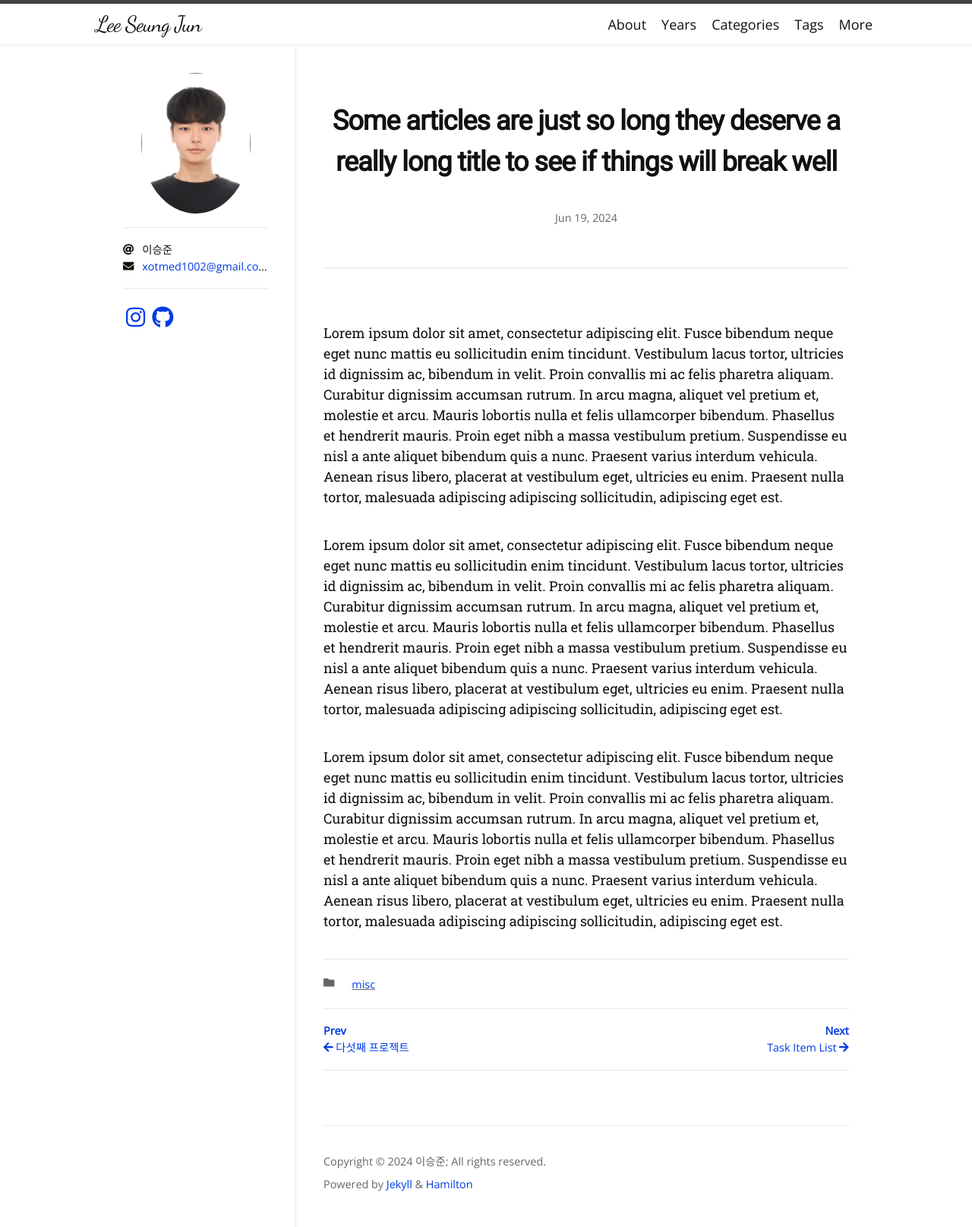
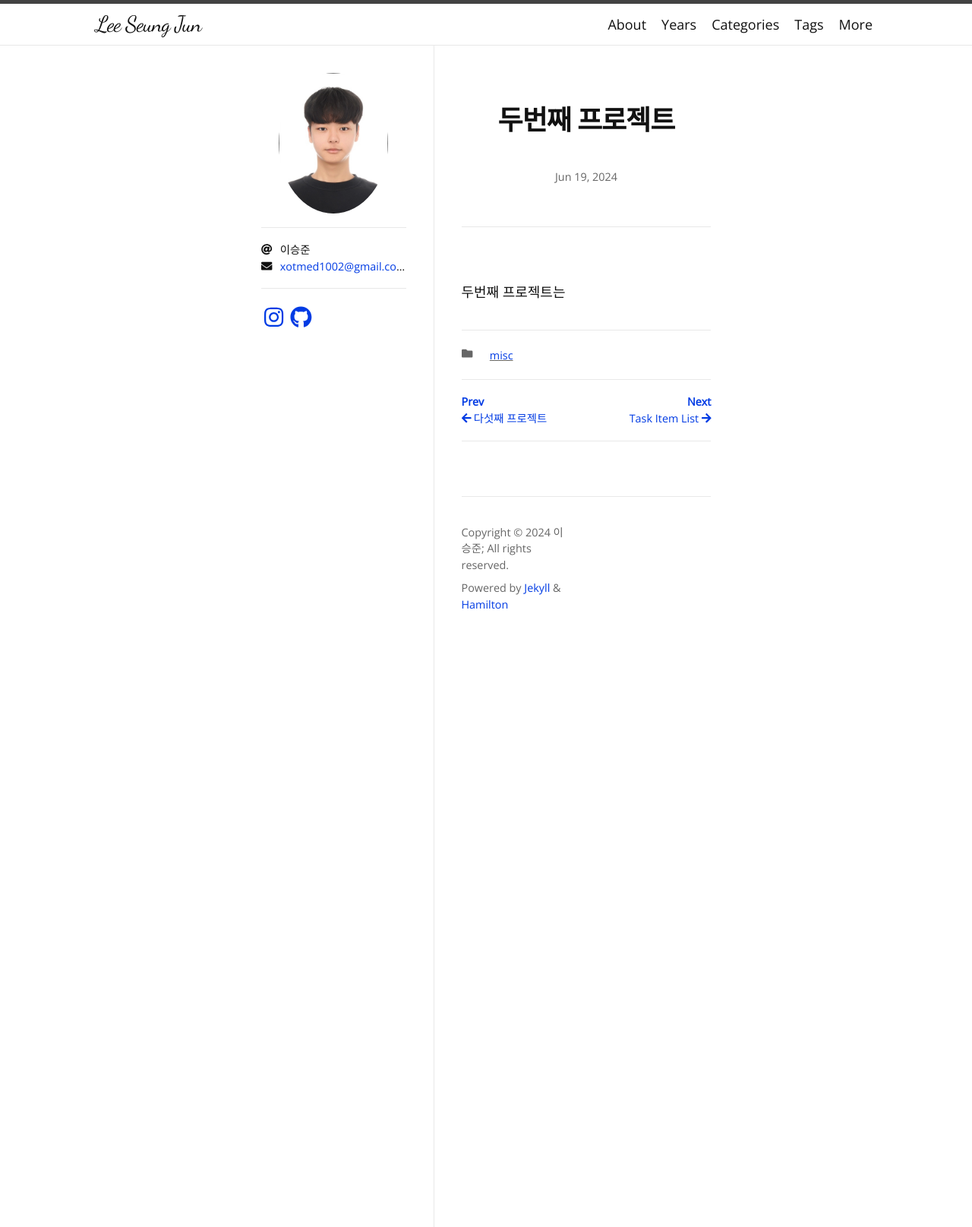
Before and after one commit to MooTo2002/MooTo2002.github.io, a Jekyll site: the page built from _posts/2024-06-19-두번째 프로젝트.md, in a window 1280 px wide. Shown: the whole page at 76% size. Built offline with Jekyll 4.4.1, drawn with Linux system fonts in a browser that asks for light colours; nearby versions of some CDN libraries; some web fonts are replaced.

Commit message:
Update 2024-06-19-두번째 프로젝트.md

```diff
--- a/_posts/2024-06-19-두번째 프로젝트.md
+++ b/_posts/2024-06-19-두번째 프로젝트.md
@@ -1,11 +1,6 @@
 ---
 layout: post
-title: "Some articles are just so long they deserve a really long title to see if things will break well"
+title: "두번째 프로젝트"
 categories: misc
 ---
-
-Lorem ipsum dolor sit amet, consectetur adipiscing elit. Fusce bibendum neque eget nunc mattis eu sollicitudin enim tincidunt. Vestibulum lacus tortor, ultricies id dignissim ac, bibendum in velit. Proin convallis mi ac felis pharetra aliquam. Curabitur dignissim accumsan rutrum. In arcu magna, aliquet vel pretium et, molestie et arcu. Mauris lobortis nulla et felis ullamcorper bibendum. Phasellus et hendrerit mauris. Proin eget nibh a massa vestibulum pretium. Suspendisse eu nisl a ante aliquet bibendum quis a nunc. Praesent varius interdum vehicula. Aenean risus libero, placerat at vestibulum eget, ultricies eu enim. Praesent nulla tortor, malesuada adipiscing adipiscing sollicitudin, adipiscing eget est.
-
-Lorem ipsum dolor sit amet, consectetur adipiscing elit. Fusce bibendum neque eget nunc mattis eu sollicitudin enim tincidunt. Vestibulum lacus tortor, ultricies id dignissim ac, bibendum in velit. Proin convallis mi ac felis pharetra aliquam. Curabitur dignissim accumsan rutrum. In arcu magna, aliquet vel pretium et, molestie et arcu. Mauris lobortis nulla et felis ullamcorper bibendum. Phasellus et hendrerit mauris. Proin eget nibh a massa vestibulum pretium. Suspendisse eu nisl a ante aliquet bibendum quis a nunc. Praesent varius interdum vehicula. Aenean risus libero, placerat at vestibulum eget, ultricies eu enim. Praesent nulla tortor, malesuada adipiscing adipiscing sollicitudin, adipiscing eget est.
-
-Lorem ipsum dolor sit amet, consectetur adipiscing elit. Fusce bibendum neque eget nunc mattis eu sollicitudin enim tincidunt. Vestibulum lacus tortor, ultricies id dignissim ac, bibendum in velit. Proin convallis mi ac felis pharetra aliquam. Curabitur dignissim accumsan rutrum. In arcu magna, aliquet vel pretium et, molestie et arcu. Mauris lobortis nulla et felis ullamcorper bibendum. Phasellus et hendrerit mauris. Proin eget nibh a massa vestibulum pretium. Suspendisse eu nisl a ante aliquet bibendum quis a nunc. Praesent varius interdum vehicula. Aenean risus libero, placerat at vestibulum eget, ultricies eu enim. Praesent nulla tortor, malesuada adipiscing adipiscing sollicitudin, adipiscing eget est.
+두번째 프로젝트는
```
